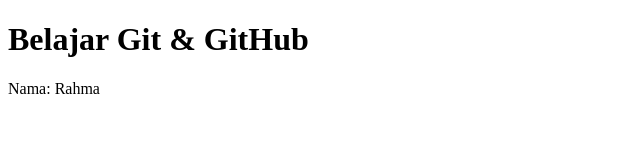
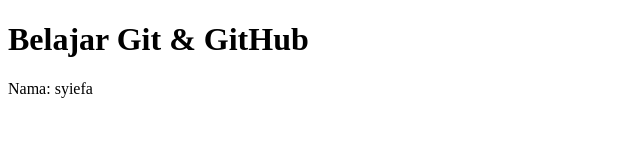
Before and after one commit to syiefa06/belajar-git, a plain HTML site: page index.html in a window 1280 px wide. Shown: the full height of the page, 0-640 px from the left. Drawn offline with Linux system fonts and the light colour scheme.

Commit message:
mengubah nama: syiefa

```diff
--- a/index.html
+++ b/index.html
@@ -8,7 +8,7 @@
 
 <body>
     <h1>Belajar Git & GitHub</h1>
-    <p>Nama: Rahma</p>
+    <p>Nama: syiefa</p>
 </body>
 
 </html>
```
